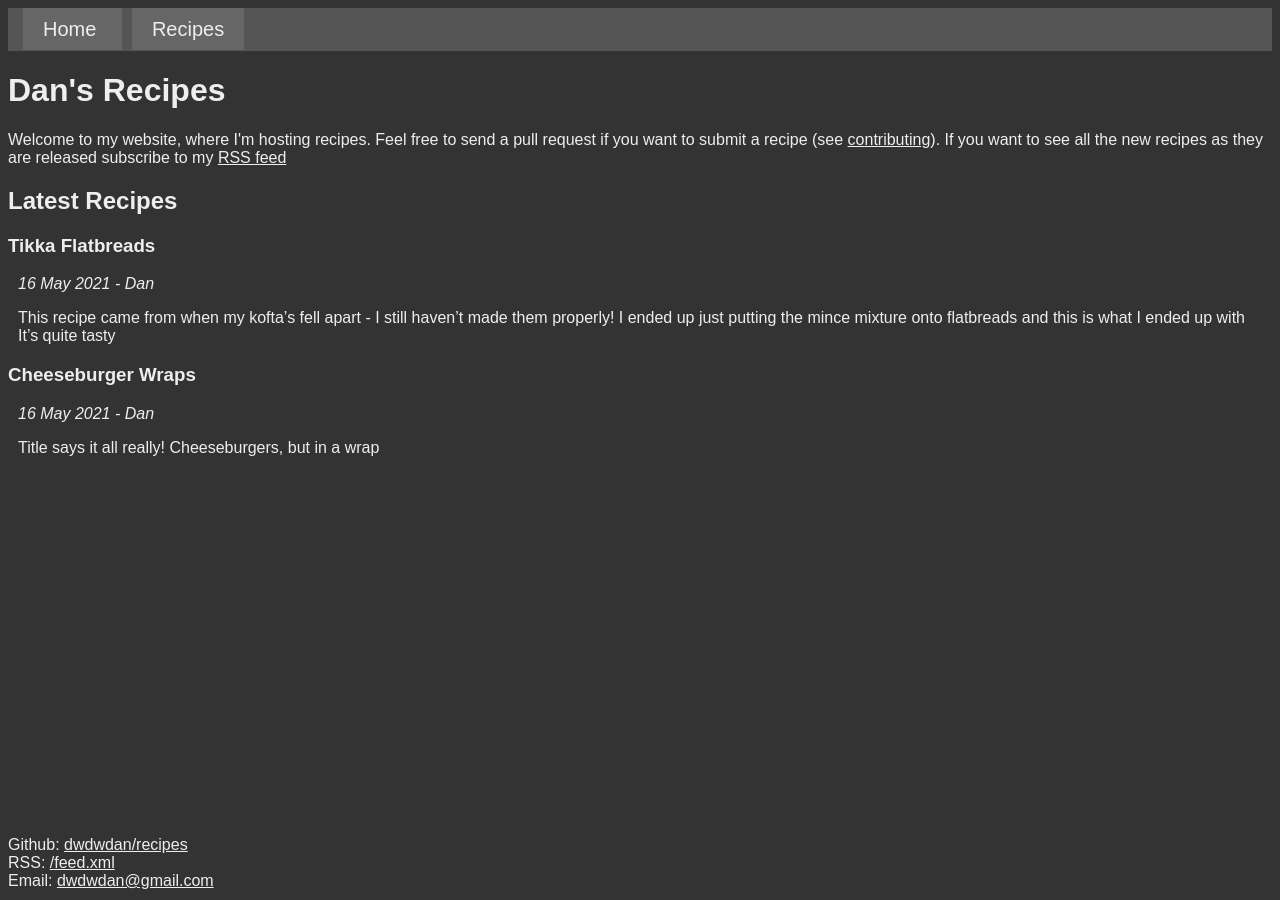
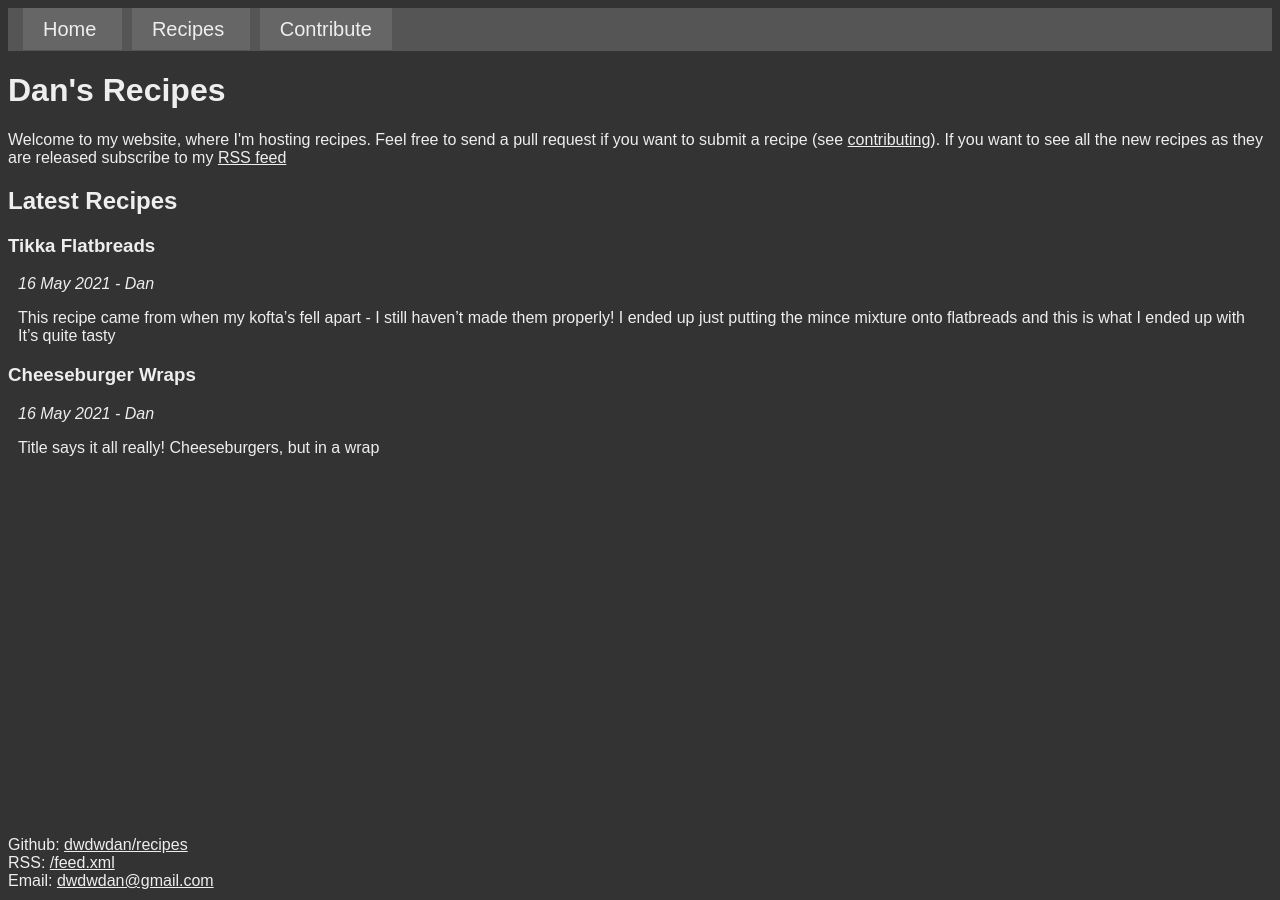
Before and after one commit to dwdwdan/recipes, a Jekyll site: the page built from index.html, in a window 1280 px wide. Built offline with Jekyll 4.4.1, drawn with Linux system fonts in a browser that asks for light colours.

Commit message:
Added contribute page to navigation

```diff
--- a/_data/navigation.yml
+++ b/_data/navigation.yml
@@ -2,3 +2,5 @@
   link: /
 - name: Recipes
   link: /recipes.html
+- name: Contribute
+  link: /contributing.html
```
